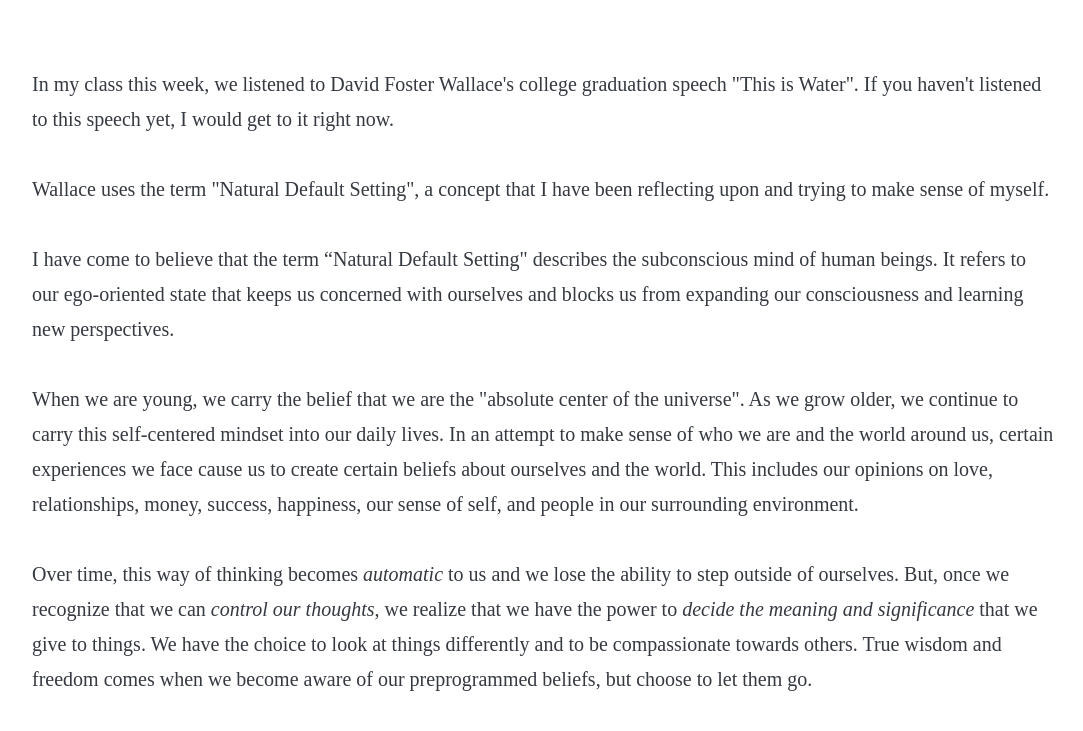
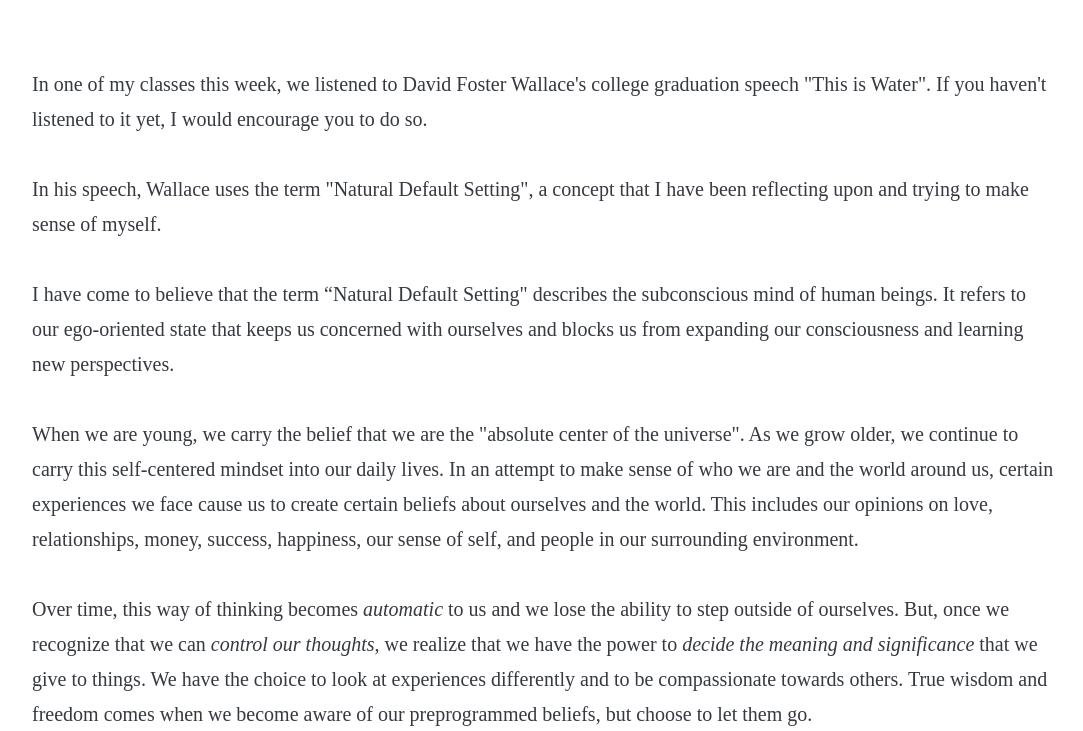
Before and after one commit to vms343/theuxmelody, a plain HTML site: page blogpost3.html in a window 1280 px wide. Shown: the part 869-1600 px from the top of the page, without its empty margins (96-1179 px from the left). Drawn offline with nearby package versions, Linux system fonts and the light colour scheme.

Commit message:
blog 3 updates

```diff
--- a/blogpost3.html
+++ b/blogpost3.html
@@ -28,11 +28,11 @@
 
             <img class = "article_image" src = "images/naturaldefaultsetting.png" alt = "Dreaming"/>
 
-            <p class = "article_body">In my class this week, we listened to David Foster Wallace's college graduation speech "This is Water". If you haven't listened to this speech yet, I would get to it right now.
+            <p class = "article_body">In one of my classes this week, we listened to David Foster Wallace's college graduation speech "This is Water". If you haven't listened to it yet, I would encourage you to do so.
 
             <br><br>
 
-            Wallace uses the term "Natural Default Setting", a concept that I have been reflecting upon and trying to make sense of myself.
+            In his speech, Wallace uses the term "Natural Default Setting", a concept that I have been reflecting upon and trying to make sense of myself.
 
             <br><br>
 
@@ -44,7 +44,7 @@
 
             <br><br>
 
-            Over time, this way of thinking becomes <i>automatic</i> to us and we lose the ability to step outside of ourselves. But, once we recognize that we can <i>control our thoughts</i>, we realize that we have the power to <i>decide the meaning and significance</i> that we give to things. We have the choice to look at things differently and to be compassionate towards others. True wisdom and freedom comes when we become aware of our preprogrammed beliefs, but choose to let them go.
+            Over time, this way of thinking becomes <i>automatic</i> to us and we lose the ability to step outside of ourselves. But, once we recognize that we can <i>control our thoughts</i>, we realize that we have the power to <i>decide the meaning and significance</i> that we give to things. We have the choice to look at experiences differently and to be compassionate towards others. True wisdom and freedom comes when we become aware of our preprogrammed beliefs, but choose to let them go.
 
             <br><br>
 
@@ -52,7 +52,7 @@
 
             <br><br>
 
-            Through the process of observing and becoming mindful of my own thoughts, I have been working on releasing selfish perspectives. While I have lots of room for improvement, freeing myself from my "Natural Default Setting" has allowed me to become more empathetic and open-minded.
+            Through the process of observing and becoming mindful of my own thoughts, I have been working on releasing selfish perspectives. While I have lots of room for improvement, freeing myself from my "Natural Default Setting" has allowed me to work on being more empathetic and open-minded.
 
             <br><br>
 
@@ -61,11 +61,7 @@
 
             <br>
 
-            <p class = "article_body">I have come to believe that the term “Natural Default Setting" describes the subconscious mind of human beings. It refers to our ego-oriented state that keeps us concerned with ourselves and blocks us from expanding our consciousness and learning new perspectives.
-
-            <br><br>
-
-            As UX designers, we must practice <i>empathy</i> and an <i>openness to different perspectives</i> when we are designing for people. If we approached design with the "Natural Default Setting", we would become so absorbed in our own perspectives about the problem that we would fail to connect with our users and understand their needs. It is easy to assume that we already know what our users need and become biased towards our solution. But, true designers understand the value in empathizing with users to design the best possible solution.
+            <p class = "article_body"> As UX designers, we must practice <i>empathy</i> and an <i>openness to different perspectives</i> when we are designing for people. If we approached design with our "Natural Default Setting", we would become so absorbed in our own perspectives about the problem that we would fail to connect with our users and understand their needs. It is easy to assume that we already know what our users need and become biased towards our solution. But, true designers understand the value in empathizing with users to design the best possible solution.
 
             <br><br>
 
```
